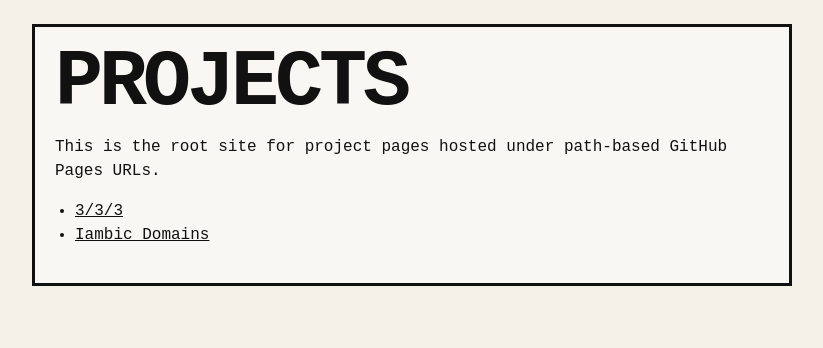
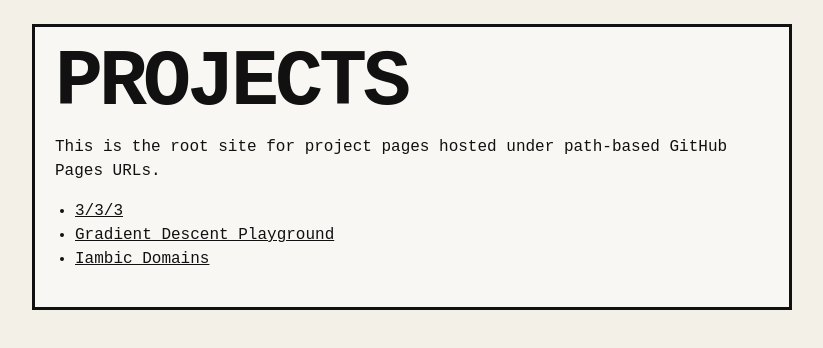
Before and after one commit to mojones/mojones.github.io, a plain HTML site: page index.html in a window 1280 px wide. Shown: the whole page, without its empty margins (228-1051 px from the left). Drawn offline with Linux system fonts and the light colour scheme.

Commit message:
feat: add gradient descent project link

```diff
--- a/index.html
+++ b/index.html
@@ -61,6 +61,7 @@
     <p>This is the root site for project pages hosted under path-based GitHub Pages URLs.</p>
     <ul>
       <li><a href="/333/">3/3/3</a></li>
+      <li><a href="/gradient-descent/">Gradient Descent Playground</a></li>
       <li><a href="/iambic_domains/">Iambic Domains</a></li>
     </ul>
   </main>
```
